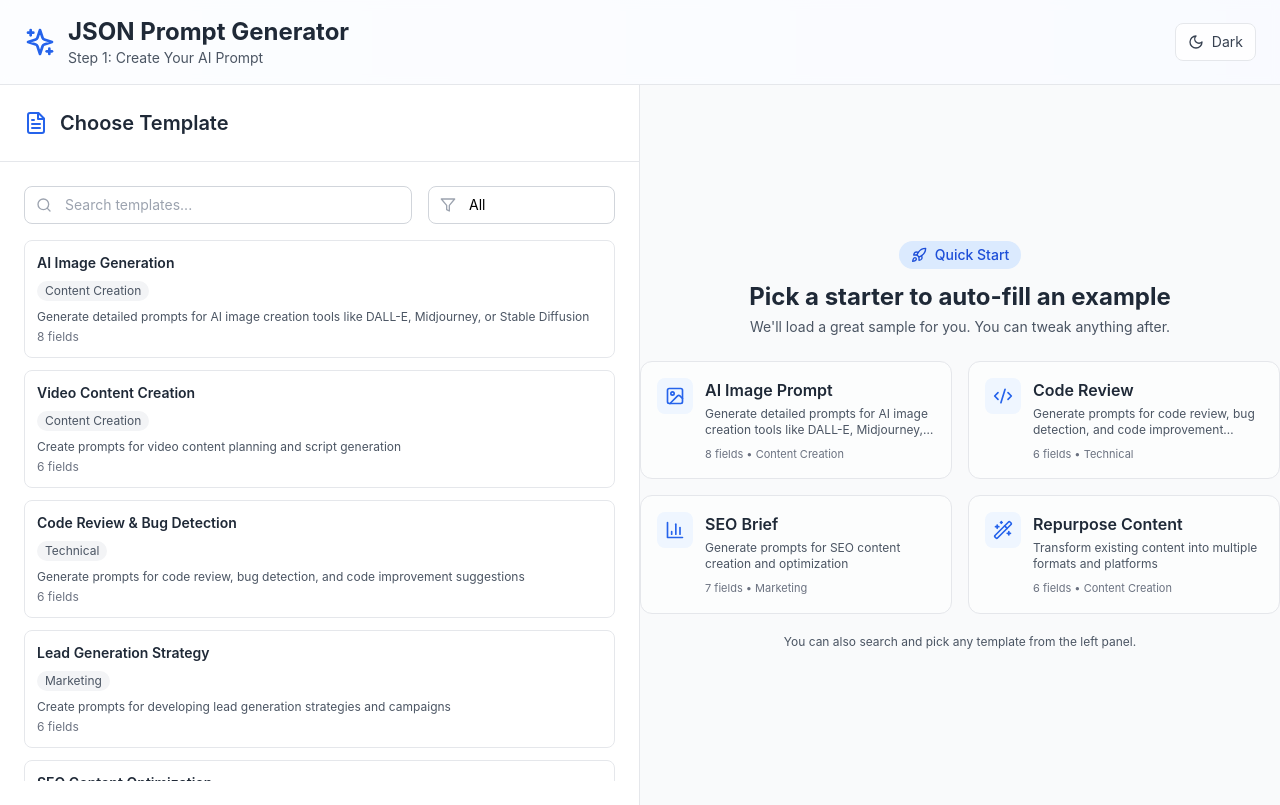
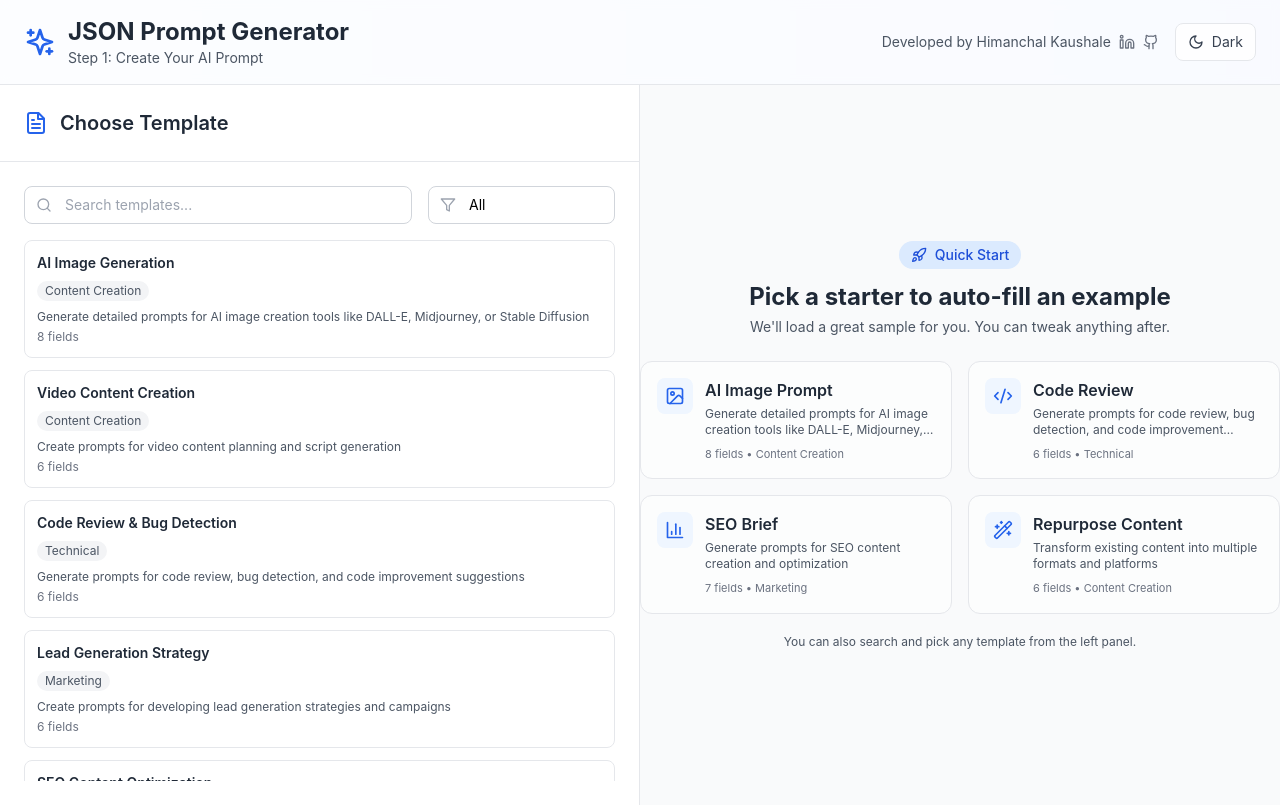
Before and after one commit to himanchalkaushale/Json_Prompt_Generator_Tool, a React (Vite) app: page / in a window 1280 px wide. Built offline with nearby package versions, Linux system fonts and the light colour scheme.

Commit message:
fix(layout): page responsive & overflow tweaks

```diff
--- a/src/components/Pages/InputPage.jsx
+++ b/src/components/Pages/InputPage.jsx
@@ -1,5 +1,5 @@
 import React from 'react'
-import { FileText, ArrowRight, ArrowLeft, CheckCircle, Sparkles, Rocket, Wand2, Image as ImageIcon, Code2, BarChart3 } from 'lucide-react'
+import { FileText, ArrowRight, ArrowLeft, CheckCircle, Sparkles, Rocket, Wand2, Image as ImageIcon, Code2, BarChart3, Github, Linkedin } from 'lucide-react'
 import TemplateSelector from '../TemplateSelector/TemplateSelector'
 import DynamicForm from '../DynamicForm/DynamicForm'
 import { useTemplateStore } from '../../store/templateStore'
@@ -78,7 +78,18 @@ const InputPage = () => {
               </h1>
             </div>
           </div>
-          <ThemeToggle />
+          <div className="flex items-center gap-3">
+            <div className="hidden xs:flex items-center gap-2 text-[11px] text-gray-600 dark:text-gray-300">
+              <span className="whitespace-nowrap">Developed by Himanchal Kaushale</span>
+              <a href="https://www.linkedin.com/in/himanchal-kaushale/" target="_blank" rel="noreferrer" aria-label="LinkedIn" className="text-gray-500 hover:text-blue-600">
+                <Linkedin className="w-4 h-4" />
+              </a>
+              <a href="https://github.com/himanchalkaushale" target="_blank" rel="noreferrer" aria-label="GitHub" className="text-gray-500 hover:text-gray-900 dark:hover:text-white">
+                <Github className="w-4 h-4" />
+              </a>
+            </div>
+            <ThemeToggle />
+          </div>
         </div>
 
         {/* Step Indicator */}
@@ -128,8 +139,17 @@ const InputPage = () => {
             </div>
           </div>
 
-          {/* Progress Bar */}
-          <div className="flex items-center gap-2 sm:gap-3 w-full sm:w-auto">
+          {/* Right cluster: Developer info + actions */}
+          <div className="flex items-center gap-4 w-full sm:w-auto">
+            <div className="hidden md:flex items-center gap-2 text-sm text-gray-600 dark:text-gray-300">
+              <span>Developed by Himanchal Kaushale</span>
+              <a href="https://www.linkedin.com/in/himanchal-kaushale/" target="_blank" rel="noreferrer" aria-label="LinkedIn" className="text-gray-500 hover:text-blue-600">
+                <Linkedin className="w-4 h-4" />
+              </a>
+              <a href="https://github.com/himanchalkaushale" target="_blank" rel="noreferrer" aria-label="GitHub" className="text-gray-500 hover:text-gray-900 dark:hover:text-white">
+                <Github className="w-4 h-4" />
+              </a>
+            </div>
             <ThemeToggle />
             {selectedTemplate && (
             <div className="flex items-center gap-2 sm:gap-4 flex-1 sm:flex-initial">
--- a/src/components/Pages/OutputPage.jsx
+++ b/src/components/Pages/OutputPage.jsx
@@ -1,5 +1,5 @@
 import React from 'react'
-import { ArrowLeft, Code, RefreshCw, Sparkles, CheckCircle } from 'lucide-react'
+import { ArrowLeft, Code, RefreshCw, Sparkles, CheckCircle, Github, Linkedin } from 'lucide-react'
 import JSONPreview from '../JSONPreview/JSONPreview'
 import { useTemplateStore } from '../../store/templateStore'
 import ThemeToggle from '../Layout/ThemeToggle'
@@ -61,6 +61,15 @@ const OutputPage = () => {
           </div>
 
           <div className="flex items-center gap-2 sm:gap-3 w-full sm:w-auto flex-wrap">
+            <div className="hidden xs:flex items-center gap-2 text-[11px] sm:text-sm text-gray-600 dark:text-gray-300">
+              <span className="whitespace-nowrap">Developed by Himanchal Kaushale</span>
+              <a href="https://www.linkedin.com/in/himanchal-kaushale/" target="_blank" rel="noreferrer" aria-label="LinkedIn" className="text-gray-500 hover:text-blue-600">
+                <Linkedin className="w-4 h-4" />
+              </a>
+              <a href="https://github.com/himanchalkaushale" target="_blank" rel="noreferrer" aria-label="GitHub" className="text-gray-500 hover:text-gray-900 dark:hover:text-white">
+                <Github className="w-4 h-4" />
+              </a>
+            </div>
             <ThemeToggle />
             {/* Template Info */}
             <div className="text-left sm:text-right flex-1 sm:flex-initial">
```
